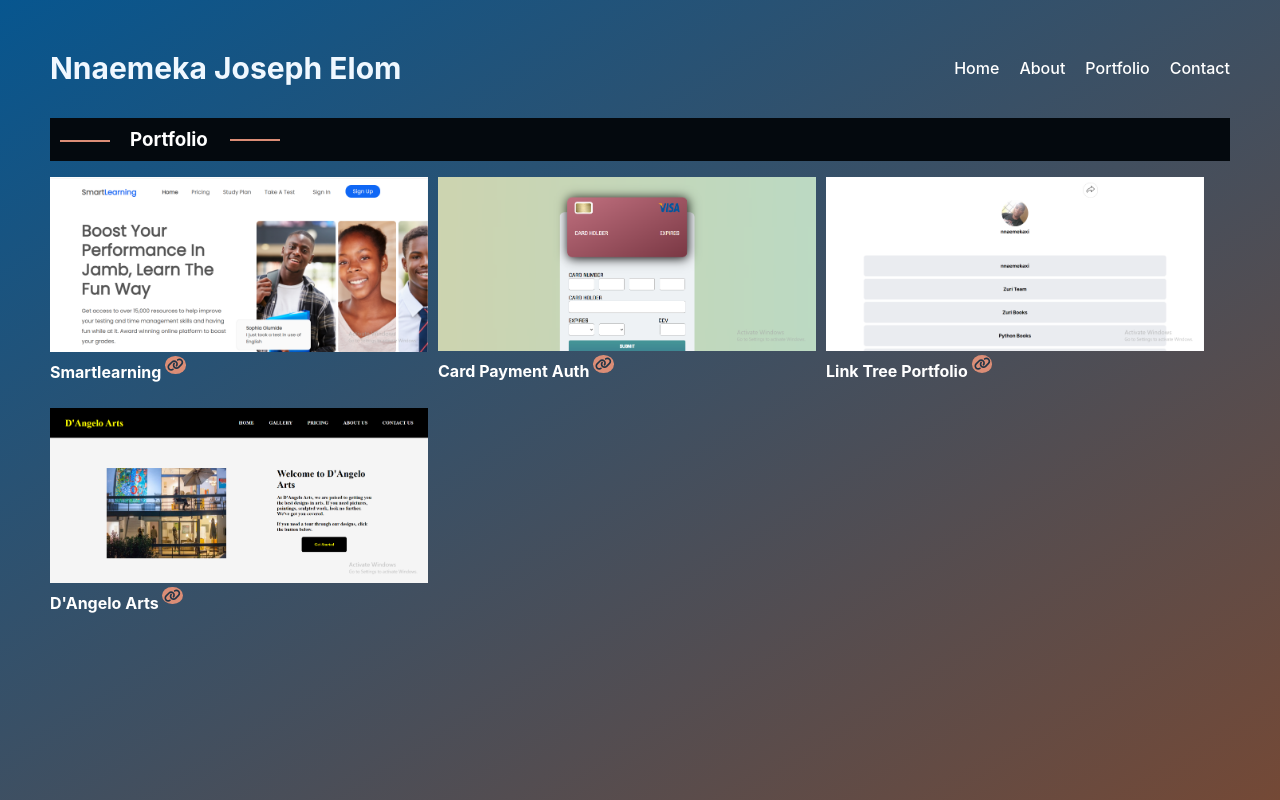
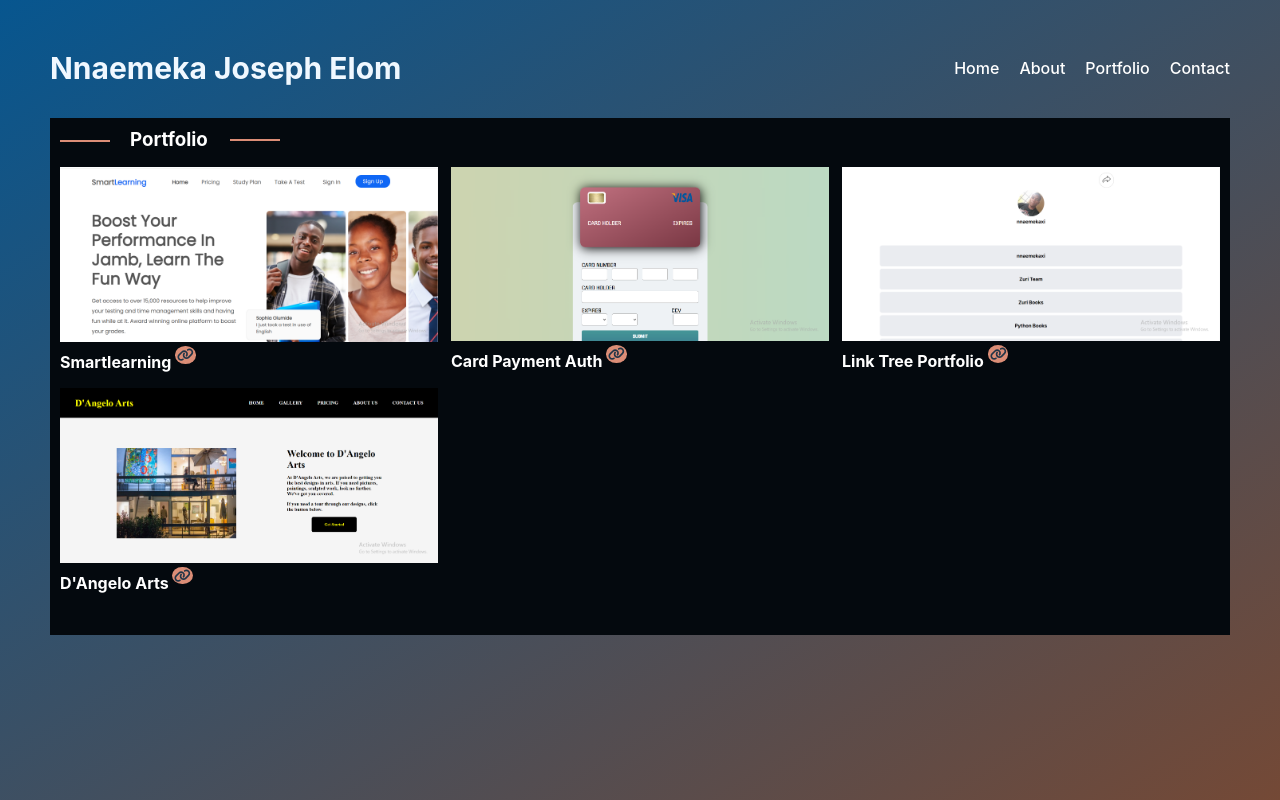
Before and after one commit to nnaemeka-11/myportfolio, a React (Vite) app: page /portfolio in a window 1280 px wide. Built offline with nearby package versions, Linux system fonts and the light colour scheme.

Commit message:
portfolio

```diff
--- a/src/pages/Portfolio/Portfolio.module.css
+++ b/src/pages/Portfolio/Portfolio.module.css
@@ -45,7 +45,8 @@
   .WorkSection{
     margin: 16px 0;
     display: flex;
-    gap: 10px;
+    /* gap: 10x; */
+    justify-content: space-between;
     flex-wrap: wrap;
     flex: 100%;
   }
@@ -62,7 +63,7 @@
         width: 300px;
     }
 }
-@media screen and (max-width: 356px){
+@media screen and (max-width: 370px){
     .Container{
         padding: 10px;
     }
--- a/src/pages/Portfolio/Portfolio.tsx
+++ b/src/pages/Portfolio/Portfolio.tsx
@@ -17,13 +17,14 @@ function Portfolio() {
           <aside className={styles.AboutSection}>
             <h1 className={styles.Title}>Portfolio</h1>
           </aside>
+            <section className={styles.WorkSection}>
+            <Design title={"Smartlearning"} source={smartlearning} text={'https://smartlearning.ng'} classname={styles.Design}/>
+            <Design title={"Card Payment Auth"} source={card} text={'https://junetechepayment.netlify.app/'} classname={styles.Design}/>
+            <Design title={"Link Tree Portfolio"} source={linktree} text={'https://nnaemeka11.netlify.app'} classname={styles.Design}/>
+            <Design title={"D'Angelo Arts"} source={dangelo} text={'https://nnaemekaxi.github.io'} classname={styles.Design}/>
+          </section>
         </section>
-        <section className={styles.WorkSection}>
-          <Design title={"Smartlearning"} source={smartlearning} text={'https://smartlearning.ng'} classname={styles.Design}/>
-          <Design title={"Card Payment Auth"} source={card} text={'https://junetechepayment.netlify.app/'} classname={styles.Design}/>
-          <Design title={"Link Tree Portfolio"} source={linktree} text={'https://nnaemeka11.netlify.app'} classname={styles.Design}/>
-          <Design title={"D'Angelo Arts"} source={dangelo} text={'https://nnaemekaxi.github.io'} classname={styles.Design}/>
-        </section>
+
       </div>
     </div>
   )
```
